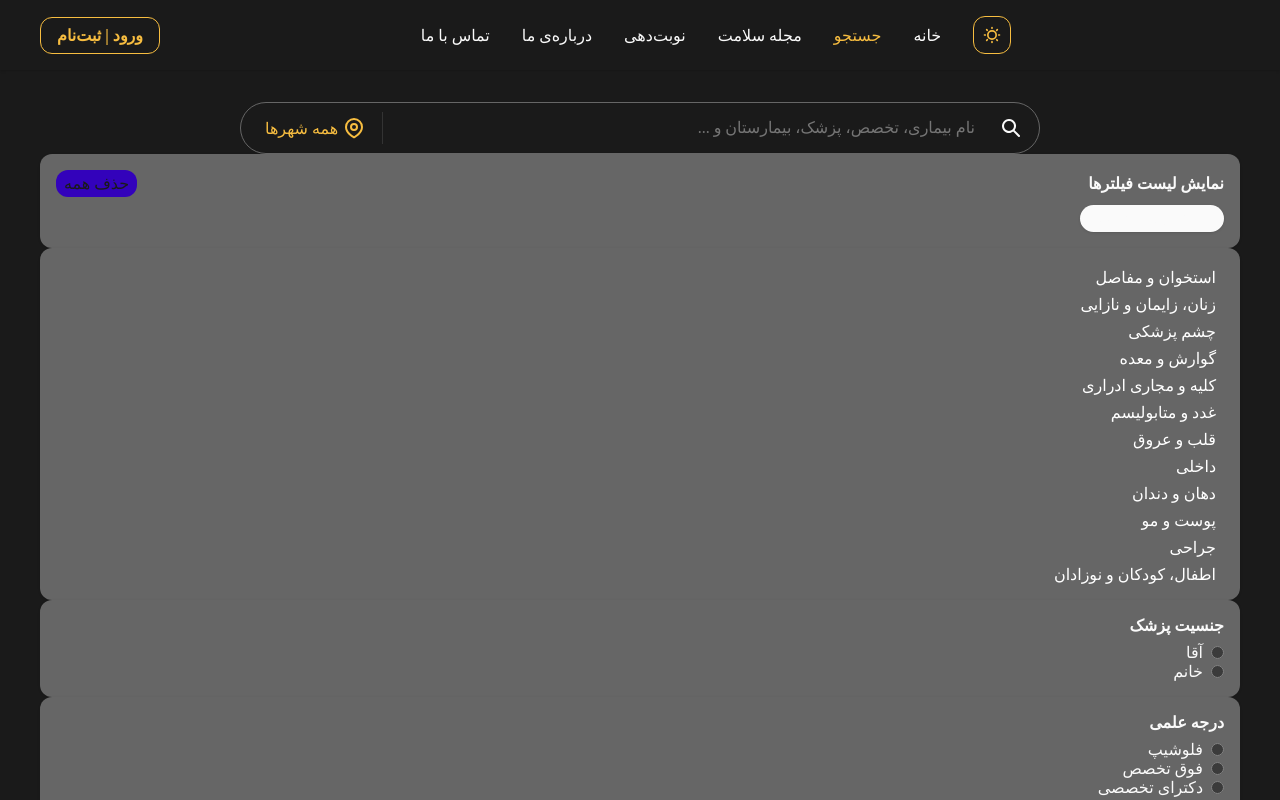
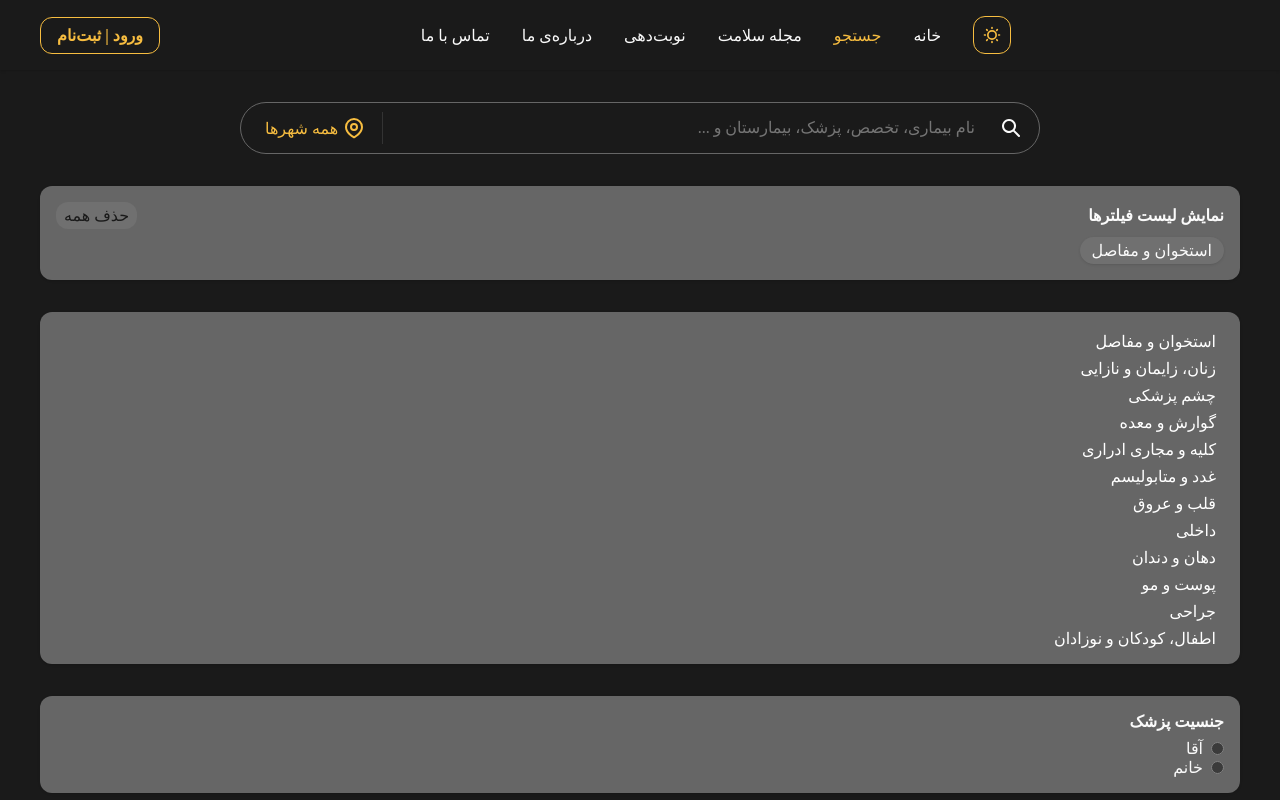
Before and after one commit to CodectiveOrg/bootcamp-2024-free-nextjs-sarinaem, a Next.js app: page /search in a window 1280 px wide. Both pictures are taken after a click on the button "استخوان و مفاصل". Shown: the top 800 px of the page. Built offline with nearby package versions, Linux system fonts and the light colour scheme.

Commit message:
[change] style in many part of search page

```diff
--- a/src/app/globals.css
+++ b/src/app/globals.css
@@ -20,6 +20,8 @@
     --color-primary-darker: hsl(41, 92%, 55%);
     --color-primary-opposite: var(--color-gray-10);
     --color-secendry: hsl(256, 98%, 37%);
+
+    --color-background: hsl(0, 0%, 44%);
 
     --color-denger: hsl(0, 100%, 50%);
     --color-denger-light: hsla(0, 100%, 56%, 0.809);
@@ -68,6 +70,8 @@
     --color-primary-darker: hsl(0, 0%, 100%);
     --color-primary-opposite: var(--color-gray-98);
     --color-secendry: hsl(256, 98%, 37%);
+
+    --color-background: hsl(0, 0%, 100%);
 
     --color-denger: hsl(0, 100%, 50%);
     --color-denger-light: hsla(0, 100%, 56%, 0.809);
--- a/src/app/search/components/gender-filter/gender-filter.component.tsx
+++ b/src/app/search/components/gender-filter/gender-filter.component.tsx
@@ -18,8 +18,8 @@ export default function GenderFilterComponent(): ReactElement {
       title="جنسیت پزشک"
       name="gender"
       options={[
-        { value: "آقا", label: "آقا" },
-        { value: "خانم", label: "خانم" },
+        { value: "man", label: "آقا" },
+        { value: "woman", label: "خانم" },
       ]}
       value={filters.gender}
       onChange={changeHandler}
--- a/src/app/search/components/gender-filter/gender-filter.module.css
+++ /dev/null
@@ -1,2 +0,0 @@
-.gender-filter {
-}
--- a/src/app/search/components/results/results.component.tsx
+++ b/src/app/search/components/results/results.component.tsx
@@ -4,7 +4,6 @@ import { ReactElement, useContext } from "react";
 
 import Link from "next/link";
 
-import Image from "next/image";
 import MingcuteStarFill from "@/icons/MingcuteStarFill";
 import MingcuteLocationLine from "@/icons/MingcuteLocationLine";
 
@@ -22,7 +21,7 @@ export default function ResultsComponent(): ReactElement {
         <li key={doctor.id}>
           <div className={styles.header}>
             <div className={styles.image}>
-              <Image
+              <img
                 src={`https://cdn.paziresh24.com${doctor.image}`}
                 alt={"پروفایل دکتر"}
                 width={150}
--- a/src/app/search/components/show-filter/filters-summary.module.css
+++ b/src/app/search/components/show-filter/filters-summary.module.css
@@ -10,7 +10,7 @@
   }
 
   button {
-    background-color: var(--color-secendry);
+    background-color: var(--color-background);
     color: var(--color-gray-10);
 
     padding: 0.25rem 0.5rem;
@@ -31,7 +31,7 @@
     gap: 0.5rem;
 
     > li {
-      background-color: var(--color-gray-98);
+      background-color: var(--color-background);
       box-shadow: var(--shadow-400);
 
       position: relative;
@@ -48,7 +48,7 @@
           content: "x";
 
           background-color: var(--color-denger);
-          color: var(--color-denger-dark);
+          color: var(--color-gray-10);
 
           position: absolute;
           inset: 0;
--- a/src/components/cardDoctor/card.module.css
+++ b/src/components/cardDoctor/card.module.css
@@ -4,5 +4,7 @@
 
   padding: 1rem;
 
+  margin-top: 2rem;
+
   border-radius: var(--border-radius);
 }
```
